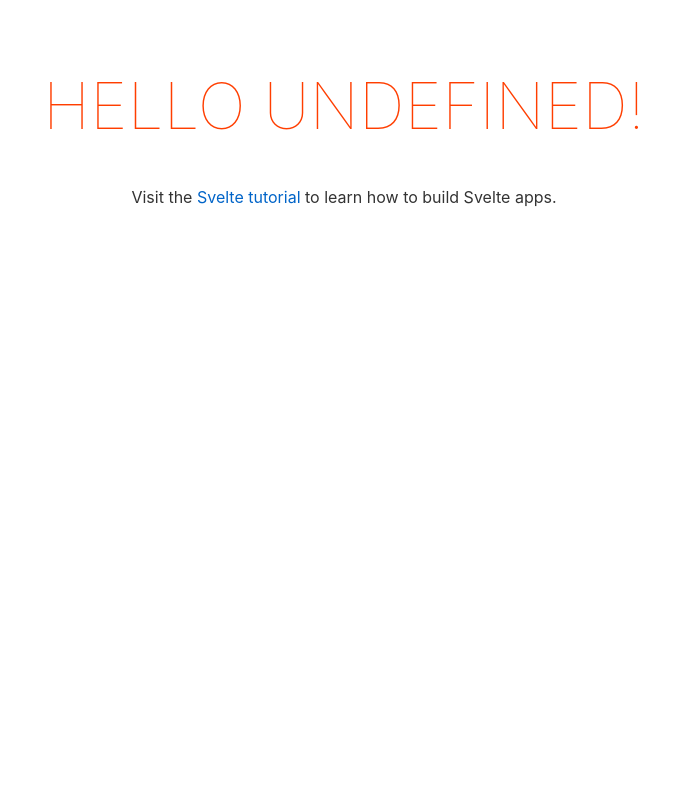
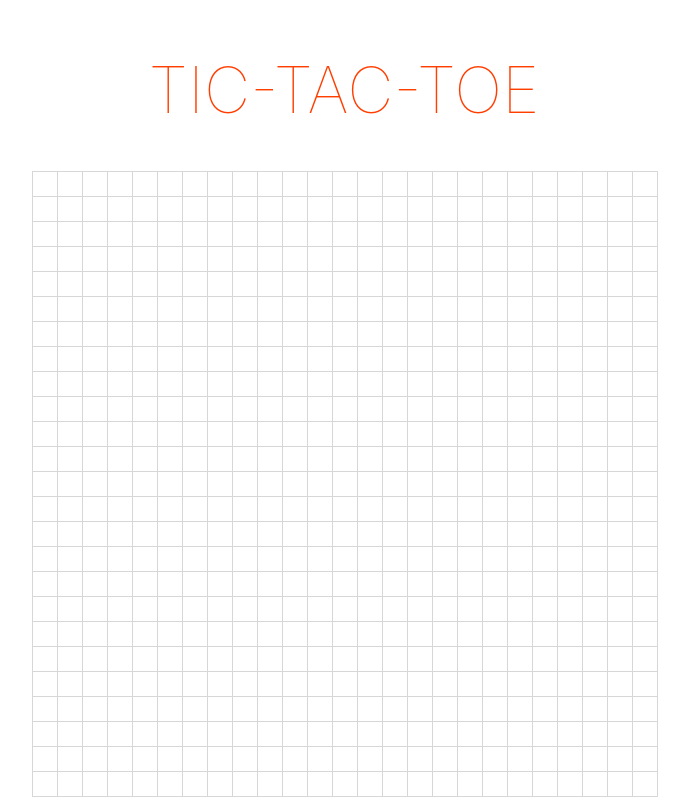
Before and after one commit to vojtalousa/svelte-tic-tac-toe, a Svelte app in the folder frontend/: page / in a window 1280 px wide. Shown: the whole page, without its empty margins (296-985 px from the left). Built offline with nearby package versions, Linux system fonts and the light colour scheme.

Commit message:
Add simple page layout

```diff
--- a/frontend/package.json
+++ b/frontend/package.json
@@ -15,7 +15,9 @@
     "rollup-plugin-livereload": "^2.0.0",
     "rollup-plugin-svelte": "^7.0.0",
     "rollup-plugin-terser": "^7.0.0",
-    "svelte": "^3.0.0"
+    "sass": "^1.35.1",
+    "svelte": "^3.0.0",
+    "svelte-preprocess": "^4.7.3"
   },
   "dependencies": {
     "sirv-cli": "^1.0.0"
--- a/frontend/rollup.config.js
+++ b/frontend/rollup.config.js
@@ -4,6 +4,7 @@ import resolve from '@rollup/plugin-node-resolve';
 import livereload from 'rollup-plugin-livereload';
 import { terser } from 'rollup-plugin-terser';
 import css from 'rollup-plugin-css-only';
+import sveltePreprocess from "svelte-preprocess";
 
 const production = !process.env.ROLLUP_WATCH;
 
@@ -40,8 +41,9 @@ export default {
 		svelte({
 			compilerOptions: {
 				// enable run-time checks when not in production
-				dev: !production
-			}
+				dev: !production,
+			},
+			preprocess: sveltePreprocess(),
 		}),
 		// we'll extract any component CSS out into
 		// a separate file - better for performance
--- a/frontend/src/App.svelte
+++ b/frontend/src/App.svelte
@@ -1,18 +1,22 @@
 <script>
-	export let name;
+	import Square from './components/Square.svelte';
+	const squares = Array(25 * 25).fill('')
 </script>
 
 <main>
-	<h1>Hello {name}!</h1>
-	<p>Visit the <a href="https://svelte.dev/tutorial">Svelte tutorial</a> to learn how to build Svelte apps.</p>
+	<h1>TIC-TAC-TOE</h1>
+	<div id="board">
+		{#each squares as _, i}
+			<Square />
+		{/each}
+	</div>
 </main>
 
 <style>
 	main {
-		text-align: center;
-		padding: 1em;
-		max-width: 240px;
-		margin: 0 auto;
+		display: flex;
+		align-items: center;
+		flex-direction: column;
 	}
 
 	h1 {
@@ -22,9 +26,9 @@
 		font-weight: 100;
 	}
 
-	@media (min-width: 640px) {
-		main {
-			max-width: none;
-		}
+	#board {
+		display: grid;
+		grid-template-columns: repeat(25, 25px);
+		grid-template-rows: repeat(25, 25px);
 	}
 </style>
--- /dev/null
+++ b/frontend/src/components/Square.svelte
@@ -0,0 +1,19 @@
+<script>
+
+</script>
+
+<div class="square">
+
+</div>
+
+<style lang="scss">
+  .square {
+    border: #d7d7d7 solid 1px;
+    margin-right: -1px;
+    margin-bottom: -1px;
+
+    &:hover {
+      background-color: #ff290090;
+    }
+  }
+</style>
```
Also changed, not shown: frontend/scripts/setupTypeScript.js (deleted, +0 -121 lines), 2 other files (tests, documents, lock files or other folders).
